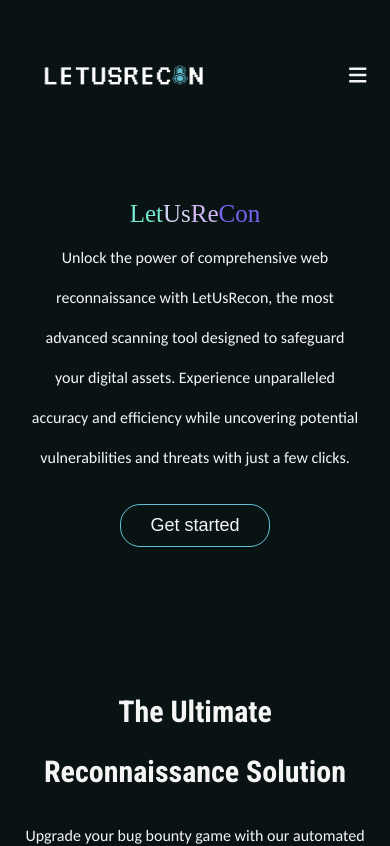
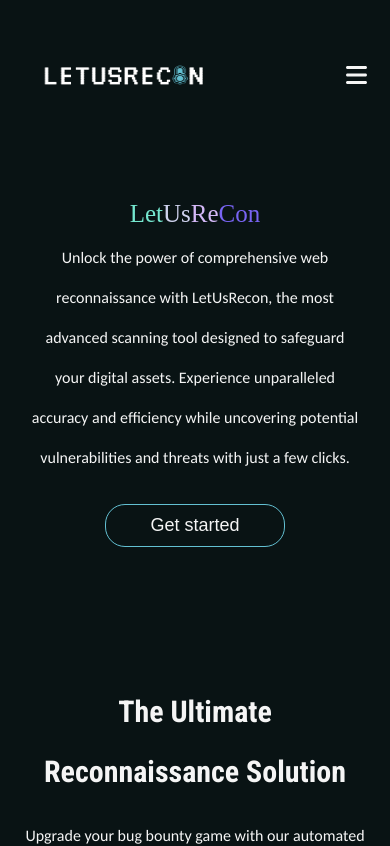
Before and after one commit to letusrecon/Frontend, a Next.js app: page / in a window 390 px wide. Shown: the top 846 px of the page. Built offline with nearby package versions, Linux system fonts and the light colour scheme; a web font is replaced by a local one.

Commit message:
icons added, styling adjustments

```diff
--- a/src/Components/Blog.module.css
+++ b/src/Components/Blog.module.css
@@ -33,10 +33,10 @@
 }
 
 .blog_action_btn{
-    padding: 10px 15px;
-    width: 300px;
+    padding: 10px 13px;
+    width: 250px;
     border: 1px solid var(--btn-color);
-    border-radius: 15px;
+
      background: none;
     color: whitesmoke;
     font-size: 20px;
@@ -59,7 +59,7 @@
         line-height: 1.7;
     }
     .blog_section_desc{
-        padding: 0% 4%;
+        padding: 0% 2%;
         line-height: 2;
 
     }
--- a/src/Components/Hero.module.css
+++ b/src/Components/Hero.module.css
@@ -56,7 +56,7 @@
   padding: 10px 25px;
   border: 1px solid var(  --btn-color);
   color: whitesmoke;
-  width: 150px;
+  width: 180px;
   margin-top: 6%;
   background: none;
   border-radius: 20px;
@@ -68,7 +68,7 @@
   background-color: var(--btn-color);
 }
 .hero_img {
-  border-radius: 15px;
+  /* border-radius: 15px; */
   /* transform: skewX(-13deg); */
   /* border: 1px solid rgb(52, 49, 49); */
 }
--- a/src/Components/Navbar.module.css
+++ b/src/Components/Navbar.module.css
@@ -68,8 +68,8 @@
       padding: 0% 6%;
   }
   .logo{
-    width: 110px;
-    height: 110px;
+    width: 95px;
+    height: 100px;
 
   }
   .link {
@@ -82,7 +82,7 @@
 
   .toggle_icon{
     display: block;
-    font-size: 20px;
+    font-size: 24px;
     color: whitesmoke;
     margin-bottom: 4px;
 
```
